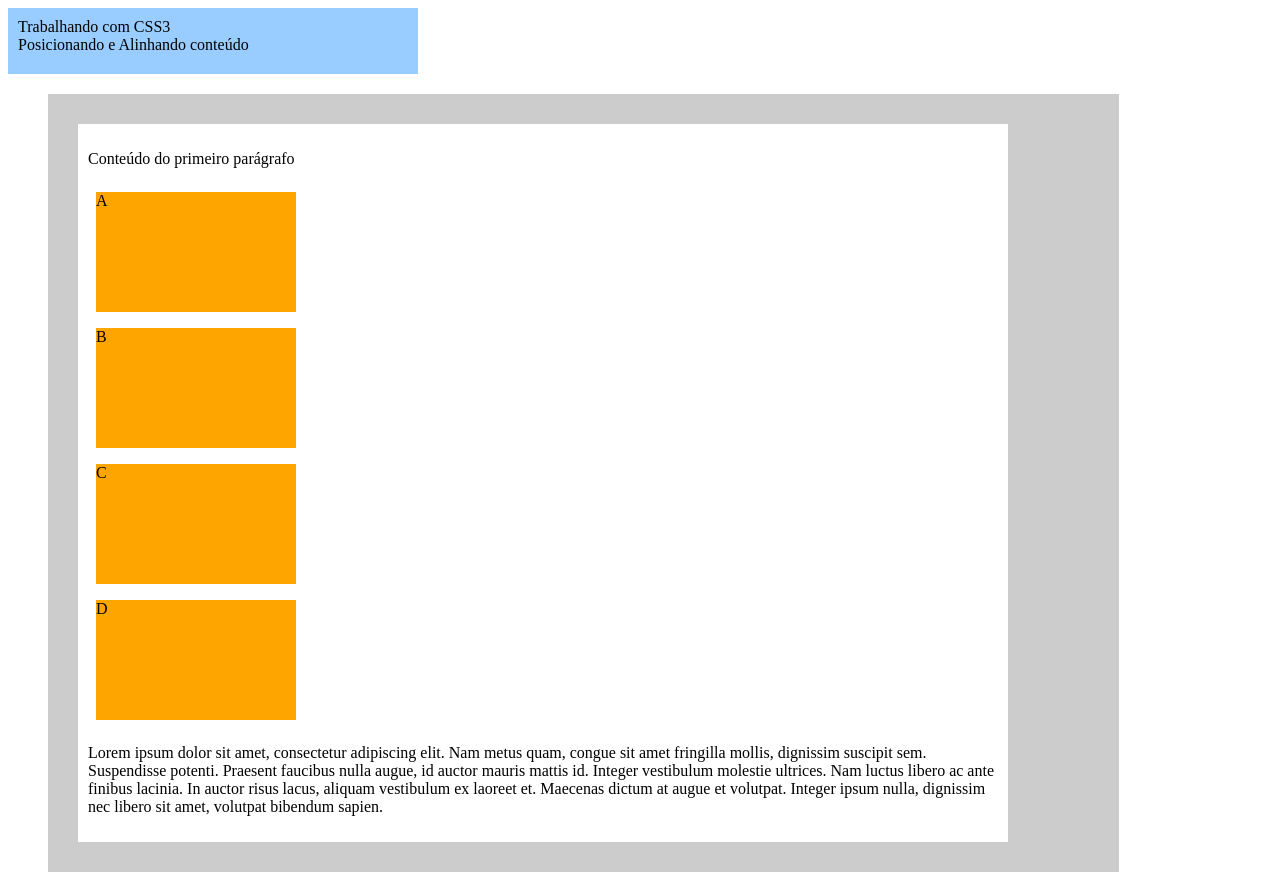
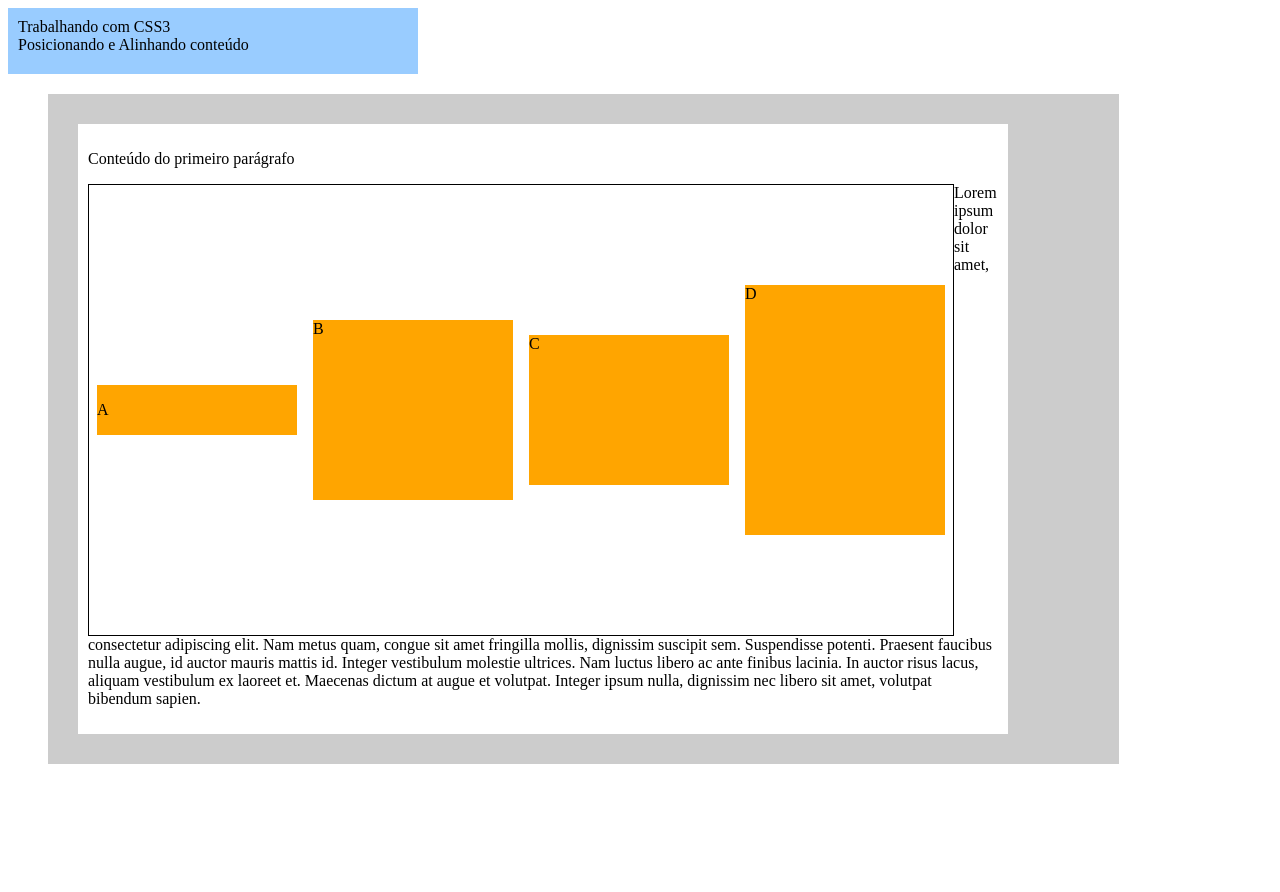
Before and after one commit to lucasvil4r/CSS3, a plain HTML site: page Posicionamento e alinhamento/videoaula_3/PraticandoExemplos.html in a window 1280 px wide. After the commit the page ends 800 px from the top, so only its background shows below. Drawn offline with Linux system fonts and the light colour scheme.

Commit message:
Praticando

```diff
--- a/Posicionamento e alinhamento/videoaula_3/Exemplo-19-flex-01.html
+++ b/Posicionamento e alinhamento/videoaula_3/PraticandoExemplos.html
@@ -25,14 +25,35 @@ padding:10px;
 }
 #grupo-01{
 display:flex;
-flex-direction:column;
-flex-wrap:wrap;
+flex-direction:row;
+height:450px;
+float:left;
+border:1px solid #000;
+align-items: center;
+/*flex-start | flex-end | center | baseline */
 }
+
 #grupo-01 div{
 width:200px;
 height:120px;
 background:orange;
 margin:8px;
+}
+
+div#grupo-01 div:nth-child(1) {
+	height: 50px;
+}
+
+div#grupo-01 div:nth-child(2) {
+	height: 180px;
+}
+
+div#grupo-01 div:nth-child(3) {
+	height: 150px;
+}
+
+div#grupo-01 div:nth-child(4) {
+	height: 250px;
 }
 
 </style>
@@ -41,19 +62,16 @@ margin:8px;
 	<header>Trabalhando com CSS3</br>
 	Posicionando e Alinhando conteúdo
 	</header>
-
 	<section>
 		<article>
-
 		<p>Conteúdo do primeiro parágrafo</p>
 		<div id="grupo-01">
-			<div>A</div>
+			<div><p>A</p></div>
 			<div>B</div>
 			<div>C</div>
 			<div>D</div>
 		</div>
 		<p>Lorem ipsum dolor sit amet, consectetur adipiscing elit. Nam metus quam, congue sit amet fringilla mollis, dignissim suscipit sem. Suspendisse potenti. Praesent faucibus nulla augue, id auctor mauris mattis id. Integer vestibulum molestie ultrices. Nam luctus libero ac ante finibus lacinia. In auctor risus lacus, aliquam vestibulum ex laoreet et. Maecenas dictum at augue et volutpat. Integer ipsum nulla, dignissim nec libero sit amet, volutpat bibendum sapien.</p>
-
 		</article>
 	</section>
 		</body>
```
Also changed, not shown: Posicionamento e alinhamento/videoaula_3/Exemplo-16-posicionamento-.html (+2 -3 lines).
